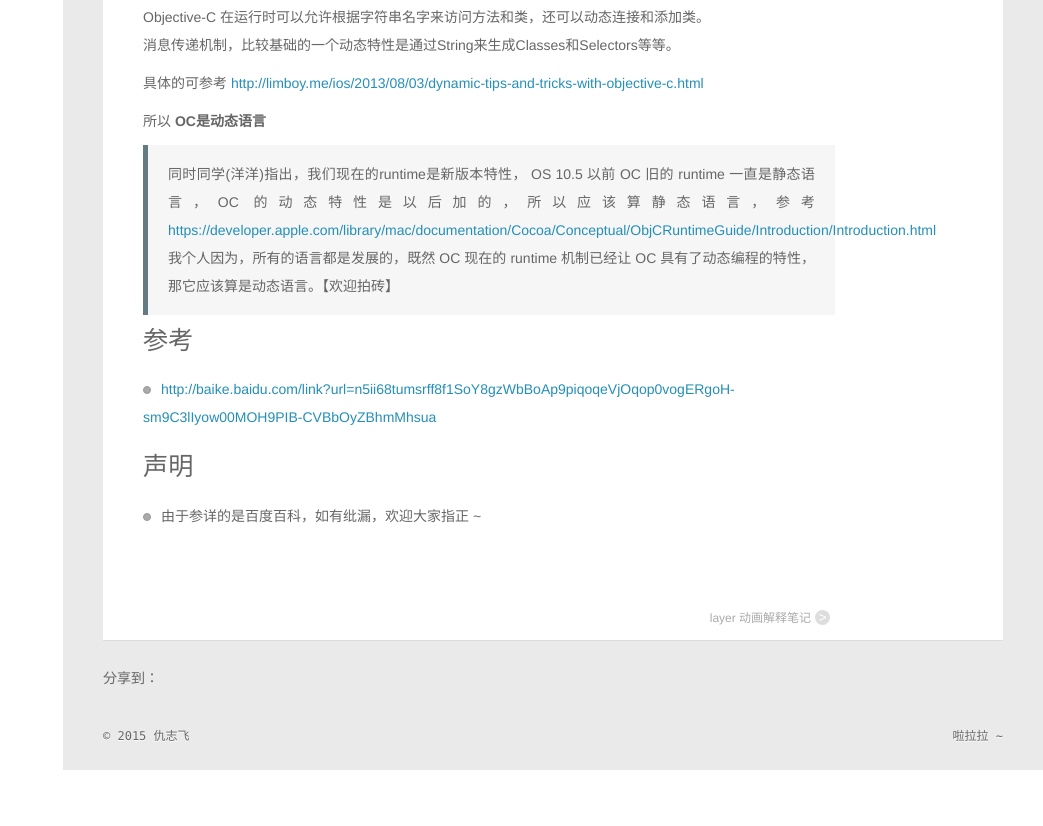
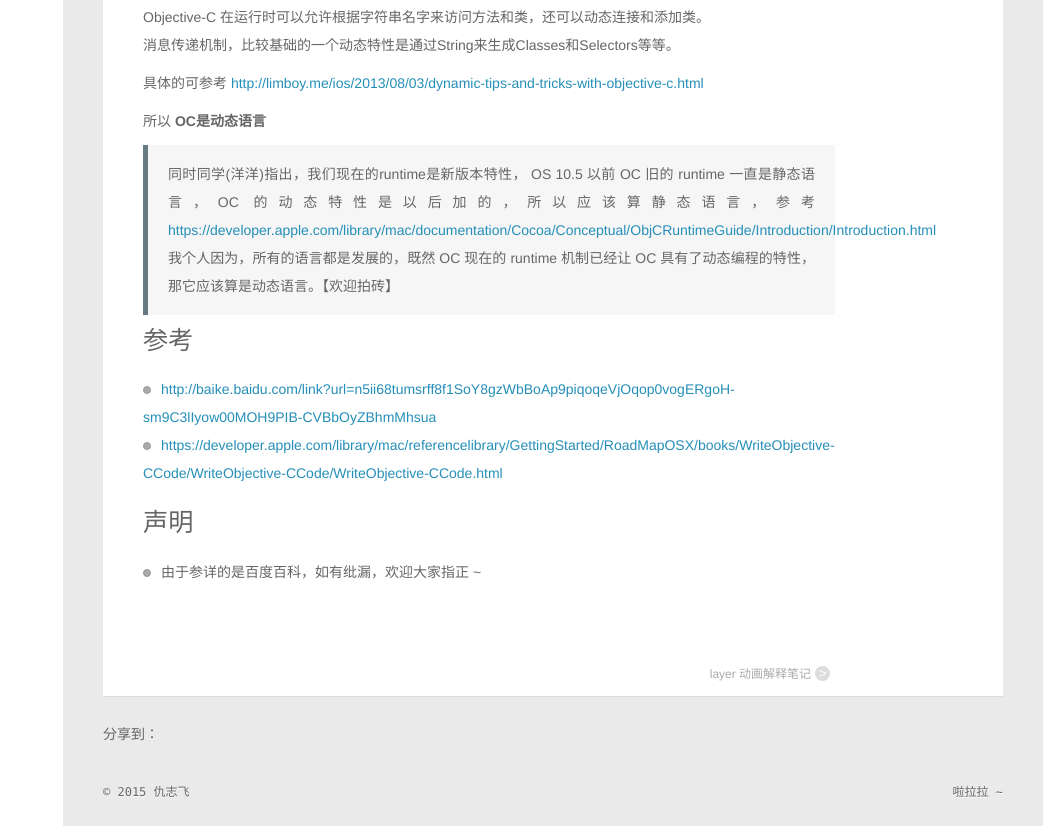
Before and after one commit to QiuZhiFei/QiuZhiFei.github.io, a plain HTML site: page 2015/02/03/iOS基础/Objective-C是不是动态语言/index.html in a window 1280 px wide. Shown: the part 1007-1833 px from the top of the page, without its empty margins (237-1280 px from the left). Before the commit the page ends 1777 px from the top, so only its background shows below. Drawn offline with nearby package versions, Linux system fonts and the light colour scheme; a script that the page names is missing.

Commit message:
Site updated: 2015-02-03 23:36:21

```diff
--- a/2015/02/03/iOS基础/Objective-C是不是动态语言/index.html
+++ b/2015/02/03/iOS基础/Objective-C是不是动态语言/index.html
@@ -171,6 +171,7 @@
 <h1 id="参考">参考</h1>
 <ol>
 <li><a href="http://baike.baidu.com/link?url=n5ii68tumsrff8f1SoY8gzWbBoAp9piqoqeVjOqop0vogERgoH-sm9C3lIyow00MOH9PIB-CVBbOyZBhmMhsua" target="_blank" rel="external">http://baike.baidu.com/link?url=n5ii68tumsrff8f1SoY8gzWbBoAp9piqoqeVjOqop0vogERgoH-sm9C3lIyow00MOH9PIB-CVBbOyZBhmMhsua</a></li>
+<li><a href="https://developer.apple.com/library/mac/referencelibrary/GettingStarted/RoadMapOSX/books/WriteObjective-CCode/WriteObjective-CCode/WriteObjective-CCode.html" target="_blank" rel="external">https://developer.apple.com/library/mac/referencelibrary/GettingStarted/RoadMapOSX/books/WriteObjective-CCode/WriteObjective-CCode/WriteObjective-CCode.html</a></li>
 </ol>
 <h1 id="声明">声明</h1>
 <ol>
```
